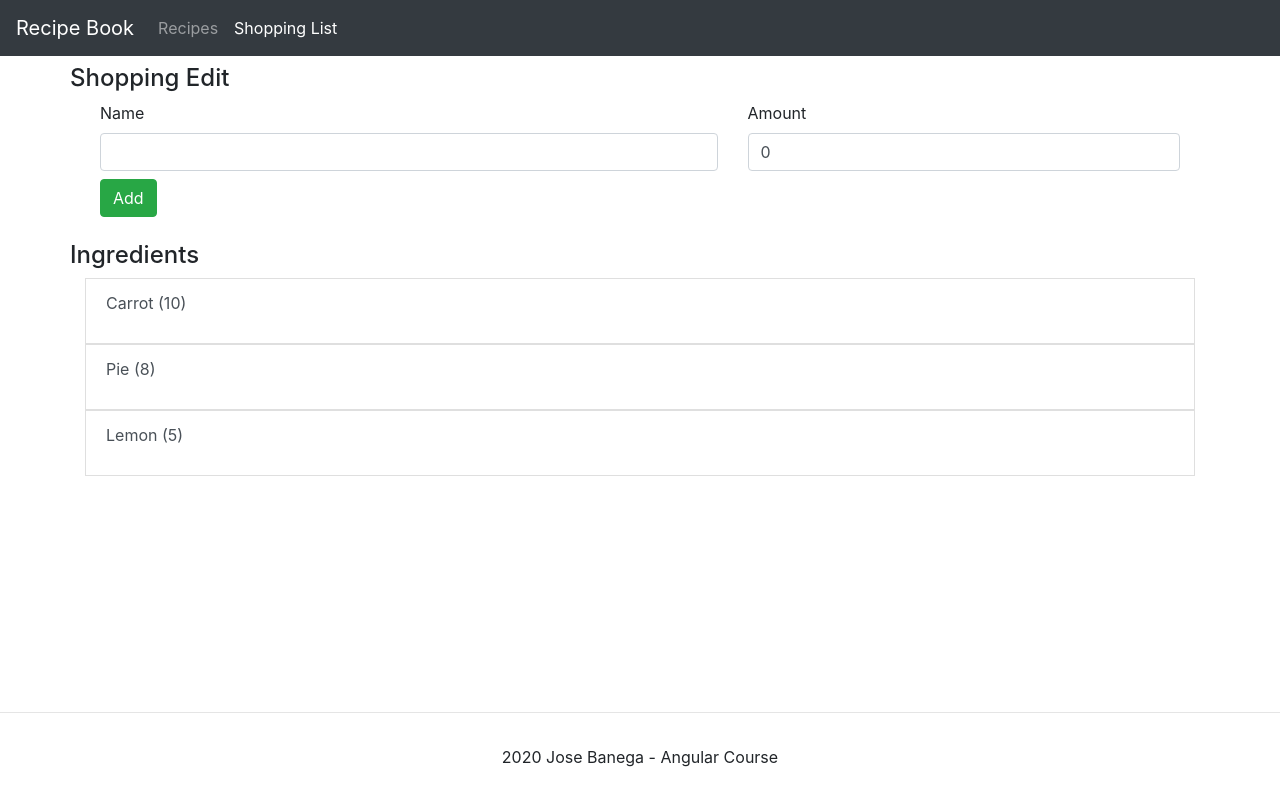
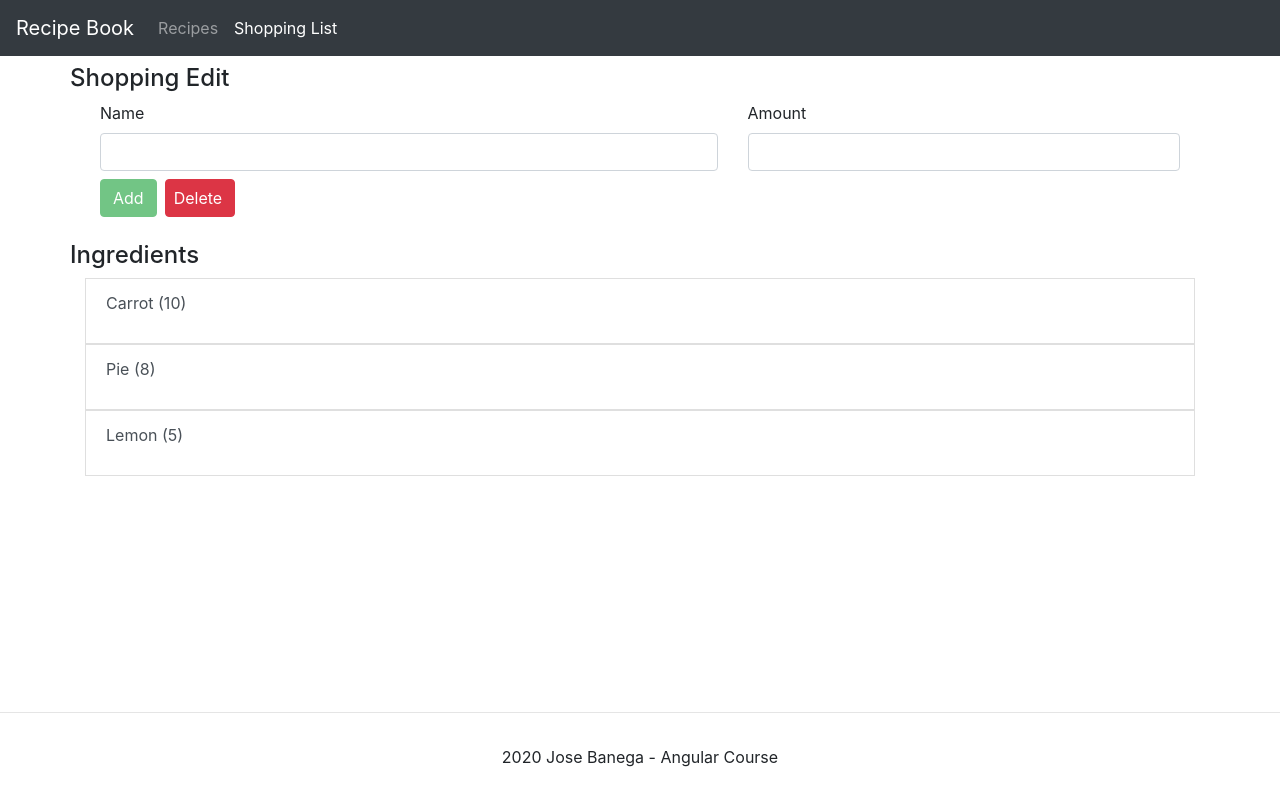
Before and after one commit to josebanega26/AngularRecipeWeb, an Angular app: page /shopping in a window 1280 px wide. Built offline with nearby package versions, Linux system fonts and the light colour scheme.

Commit message:
Refactor Ingredient Form

```diff
--- a/src/app/shopping-list/shopping-edit/shopping-edit.component.html
+++ b/src/app/shopping-list/shopping-edit/shopping-edit.component.html
@@ -1,34 +1,48 @@
 <div class="row">
        <h4>Shopping Edit</h4>
     <div class="col-md-12">
-        <form >
-            <div class="col-12 form-group">
+        <form
+        (ngSubmit)="addIngredient(form)"
+        #form="ngForm"
+        >
+            <div
+            ngModelGroup="newIngredient"
+            class="col-12 form-group">
                 <div class="row">
                     <div class="col-sm-7">
                         <label > Name</label>
                         <input
                         type="text"
                         id='name'
-                        name='ingredient_name'
+                        name='name'
                         class="form-control"
-                        [(ngModel)]="ingredient.name"
+                        ngModel
+                        required
                         >
                     </div>
                     <div class="col-sm-5">
                         <label for="amount"> Amount</label>
                         <input
-                        name='ingredient_amount'
-                        [(ngModel)]="ingredient.amount"
+                        name='amount'
+                        ngModel
+                        required
+                        [pattern]="'^[1-9][0-9]*$'"
                         type="number" id='amount' class="form-control">
                     </div>
                 </div>
                 <div class="row pt-2">
                     <div class="col-3">
                         <button
-                        (click)='addIngredient()'
                         type="submit"
+                        [disabled]='!form.valid'
                         class="btn btn-success">
                             Add
+                        </button
+                        >
+                        <button
+                        type="button"
+                        class=" ml-2 pl-2 btn btn-danger">
+                            Delete
                         </button
                         >
                     </div>
--- a/src/app/shopping-list/shopping-edit/shopping-edit.component.ts
+++ b/src/app/shopping-list/shopping-edit/shopping-edit.component.ts
@@ -11,8 +11,8 @@ export class ShoppingEditComponent implements OnInit {
   ingredient: Ingredient = new Ingredient("",0);
   ngOnInit(): void {
   }
-  addIngredient(){
-    this.shoppingService.addIngredient(this.ingredient)
-    console.log('ingredient', this.ingredient)
+  addIngredient(form: any){
+    console.log('form', form)
+    this.shoppingService.addIngredient(form.value.newIngredient)
  }
 }
```
